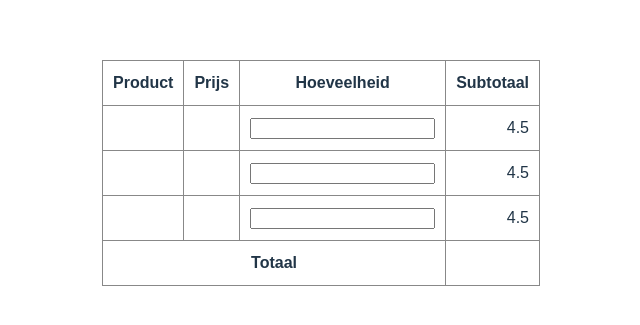
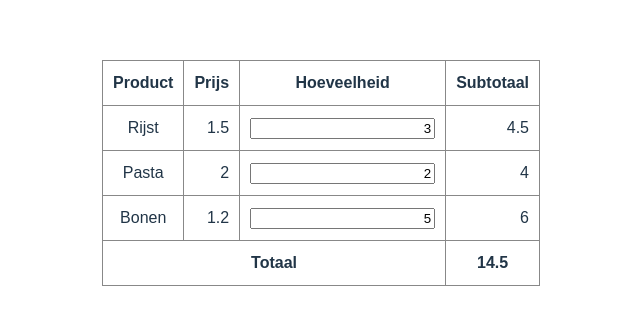
Before and after one commit to maartenrdijkstra/boodschappen-vue, a Vue app: page / in a window 1280 px wide. Shown: the part 227-552 px from the top of the page, without its empty margins (319-959 px from the left). Built offline with nearby package versions, Linux system fonts and the light colour scheme.

Commit message:
werkende versie

```diff
--- a/src/App.vue
+++ b/src/App.vue
@@ -1,22 +1,5 @@
-<script setup>
-import {ref, computed} from 'vue';
-
-const product = ref({
-    productName: 'Rijst',
-    productPrice: 1.50,
-    productQuantity: 3
-});
-
-const products = ref([product, product, product]);
-
-const subTotal = computed(() => {
-    return product.value.productPrice * product.value.productQuantity
-})
-
-</script>
-
 <template>
-    <table @click="wijzigAantalProducten">
+    <table>
     <thead>
     <tr>
         <th>Product</th>
@@ -26,21 +9,58 @@ const subTotal = computed(() => {
     </tr>
     </thead>
     <tbody>
-    <tr v-for="product in products">
-        <td> {{ product.productName }}</td>
+    <tr v-for="product, index in products" :key="index">
+        <td> {{ product.name }}</td>
         <td class="amount">{{ product.productPrice }}</td>
-        <td class="amount"><input type="text" v-model="product.productQuantity"></td>
-        <td class="amount">{{ subTotal }}</td>
+        <td class="amount"><input type="text" v-model="product.productQuantity" @input="updatePrice(index)"></td>
+        <td class="amount">{{ product.productTotalCost }}</td>
     </tr>
     </tbody>
     <tfoot>
         <tr>
     <td colspan="3"><strong>Totaal</strong></td>
-   <td><strong></strong></td>
+   <td><strong>{{ totalCost }}</strong></td>
     </tr>
     </tfoot>
 </table>
 </template>
+
+
+<script setup>
+import {ref, computed} from 'vue';
+
+const products = ref([
+    {
+        name: 'Rijst',
+        productPrice: 1.50,
+        productQuantity: 3,
+        productTotalCost: 4.50
+    },
+    {
+        name: 'Pasta',
+        productPrice: 2.00,
+        productQuantity: 2,
+        productTotalCost: 4
+    },
+    {
+        name: 'Bonen',
+        productPrice: 1.20,
+        productQuantity: 5,
+        productTotalCost: 6
+    }
+]);
+
+function updatePrice(index) {
+  const product = products.value[index]
+  product.productTotalCost = product.productPrice * product.productQuantity;
+}
+
+const totalCost = computed(() => {
+  return products.value.reduce((sum, product) => sum + product.productTotalCost, 0)
+})
+
+</script>
+
 
 <style scoped>
 * {
```
